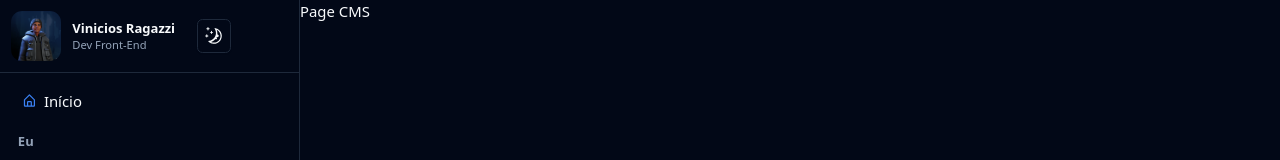
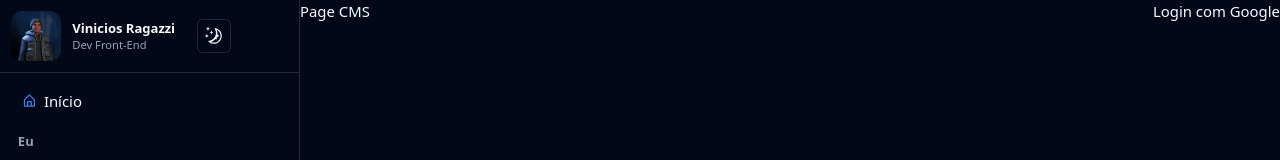
Before and after one commit to viniciosragazzidev/viniciosragazzi, a Next.js app: page /cms in a window 1280 px wide. Shown: the top 160 px of the page. Built offline with nearby package versions, Linux system fonts and the light colour scheme; no server answers.

Commit message:
adicionado autenticação via google

```diff
--- a/next.config.mjs
+++ b/next.config.mjs
@@ -7,6 +7,9 @@ const nextConfig = {
       {
         hostname: "i.scdn.co",
       },
+      {
+        hostname: "lh3.googleusercontent.com",
+      },
     ],
   },
 };
--- a/package.json
+++ b/package.json
@@ -18,6 +18,7 @@
     "class-variance-authority": "^0.7.0",
     "clsx": "^2.1.0",
     "next": "14.1.4",
+    "next-auth": "^4.24.7",
     "next-themes": "^0.3.0",
     "notion-client": "^6.16.0",
     "querystring": "^0.2.1",
--- /dev/null
+++ b/src/app/api/auth/[...nextauth]/route.ts
@@ -0,0 +1,11 @@
+import NextAuth from "next-auth";
+import GoogleProvider from "next-auth/providers/google";
+const handler = NextAuth({
+  providers: [
+    GoogleProvider({
+      clientId: process.env.GOOGLE_CLIENT_ID!,
+      clientSecret: process.env.GOOGLE_CLIENT_SECRET!,
+    }),
+  ],
+});
+export { handler as GET, handler as POST };
--- a/src/app/layout.tsx
+++ b/src/app/layout.tsx
@@ -4,6 +4,8 @@ import "./globals.css";
 import { ThemeProvider } from "@/lib/providers/NextThemesProvider";
 import Sidebar from "@/components/Sidebar";
 import AppProvider from "@/lib/providers/AppProvider";
+import UserBtn from "@/components/UserBtn";
+import LoginArea from "@/components/LoginArea";
 
 const inter = Inter({ subsets: ["latin"] });
 
@@ -24,6 +26,7 @@ export default function RootLayout({
           <ThemeProvider>
             <div className="flex overflow-hidden">
               <Sidebar />
+              <LoginArea />
               {children}
             </div>
           </ThemeProvider>
--- /dev/null
+++ b/src/components/LoginArea.tsx
@@ -0,0 +1,26 @@
+import React from "react";
+import UserBtn from "./UserBtn";
+import { getServerSession } from "next-auth";
+import Image from "next/image";
+
+const LoginArea = async () => {
+  const session = await getServerSession();
+  return (
+    <>
+      {session?.user?.email ? (
+        <div className="image absolute top-5 right-5 w-9 h-9 overflow-hidden rounded-full">
+          <Image
+            fill
+            priority
+            src={session.user.image!}
+            alt={session.user.name!}
+          />
+        </div>
+      ) : (
+        <UserBtn />
+      )}
+    </>
+  );
+};
+
+export default LoginArea;
--- /dev/null
+++ b/src/components/UserBtn.tsx
@@ -0,0 +1,17 @@
+"use client";
+
+import { signIn } from "next-auth/react";
+import React from "react";
+
+const UserBtn = () => {
+  return (
+    <button
+      className="absolute top-0 right-0"
+      onClick={() => signIn("google", { callbackUrl: "/" })}
+    >
+      Login com Google
+    </button>
+  );
+};
+
+export default UserBtn;
```
Also changed, not shown: 2 other files (tests, documents, lock files or other folders).
